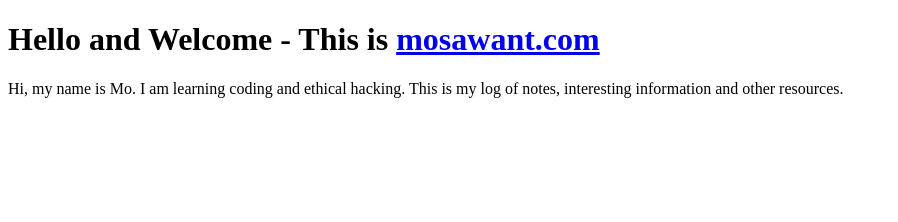
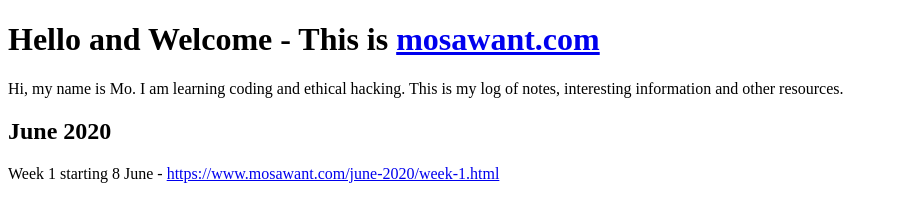
Before and after one commit to mosawant/mosawant.github.io, a plain HTML site: page index.html in a window 1280 px wide. Shown: the whole page, without its empty margins (0-898 px from the left). Drawn offline with Linux system fonts and the light colour scheme.

Commit message:
Update index.html

```diff
--- a/index.html
+++ b/index.html
@@ -8,5 +8,7 @@
   <body>
     <h1>Hello and Welcome - This is <a href="https://www.mosawant.com/">mosawant.com</a></h1>
   <p>Hi, my name is Mo. I am learning coding and ethical hacking. This is my log of notes, interesting information and other resources.</p>
+    <h2>June 2020</h2>
+    <p>Week 1 starting 8 June - <a href = "june-2020/week-1.html">https://www.mosawant.com/june-2020/week-1.html</a></p>
   </body>
 </html>
```
